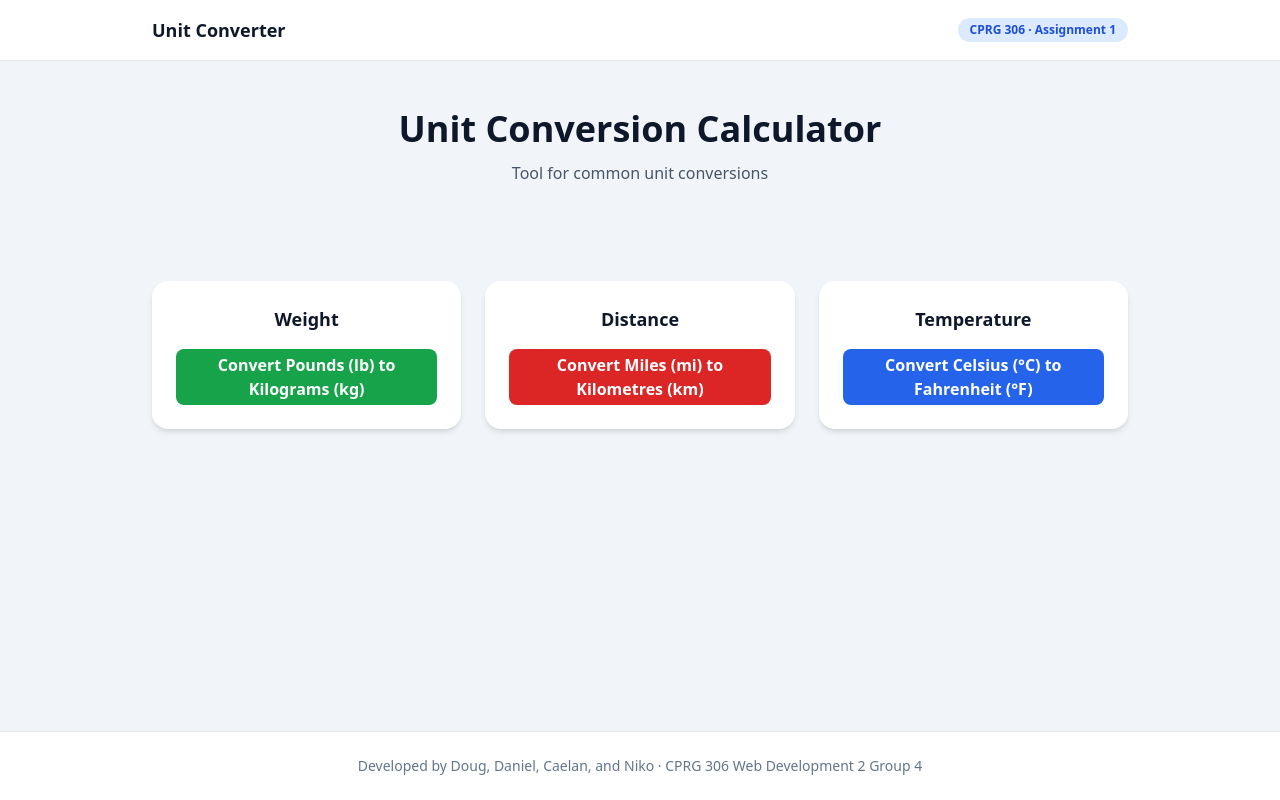
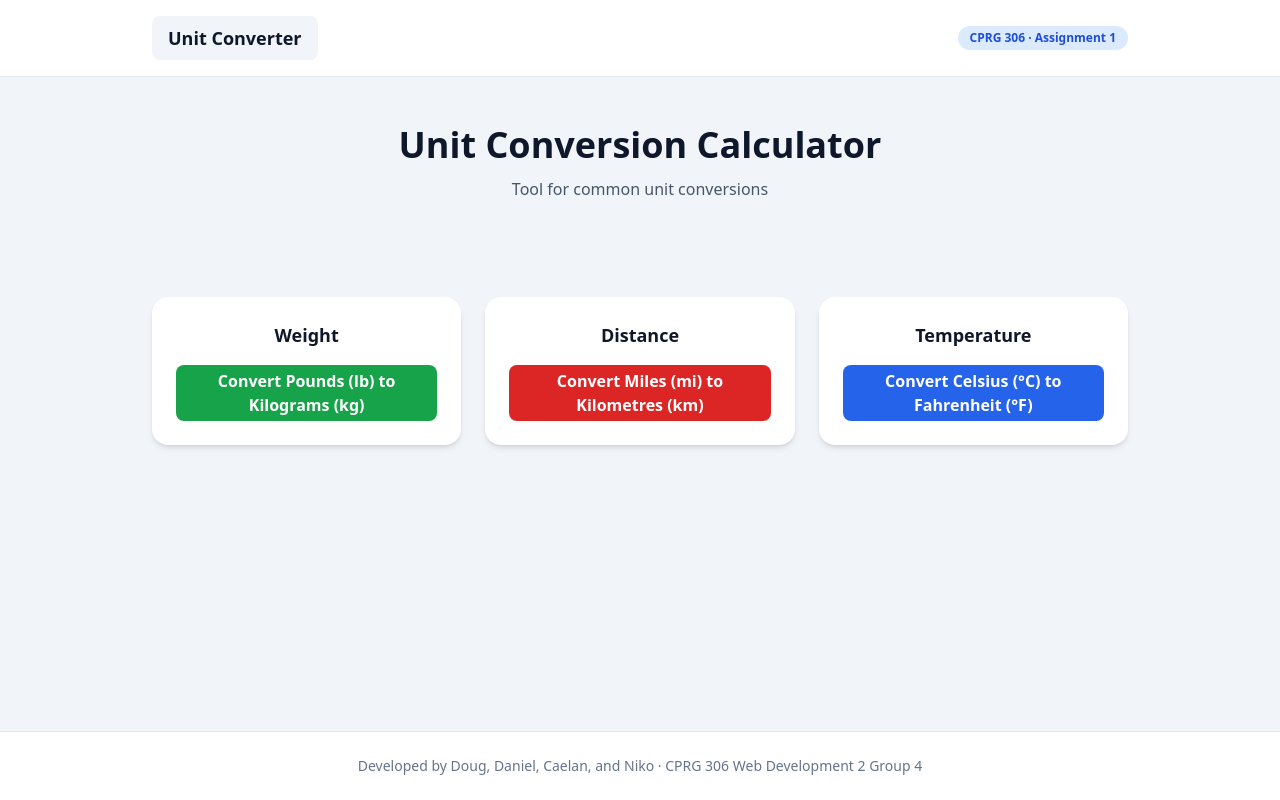
Before and after one commit to NikoDewit/web-development-2-group-4-assignment-1, a website: page index.html in a window 1280 px wide. Drawn offline with nearby package versions, Linux system fonts and the light colour scheme.

Commit message:
copied header to index

```diff
--- a/index.html
+++ b/index.html
@@ -12,9 +12,13 @@
 
   <header class="bg-white dark:bg-gray-700 border-b border-slate-200 dark:border-gray-600">
     <div class="max-w-5xl mx-auto px-6 py-4 flex items-center justify-between">
-      <h1 class="text-lg font-bold text-slate-900 dark:text-slate-300">
-        Unit Converter
-      </h1>
+       <a href="index.html">
+          <h1
+            class="rounded-lg bg-slate-100 px-4 py-2 text-lg font-bold text-slate-900 dark:bg-gray-800 dark:text-slate-300"
+          >
+            Unit Converter
+          </h1>
+        </a>
       <span
         class="text-xs font-semibold text-blue-700 bg-blue-100 px-3 py-1 rounded-full dark:text-blue-100 dark:bg-blue-700">
         CPRG 306 &middot; Assignment 1
```
